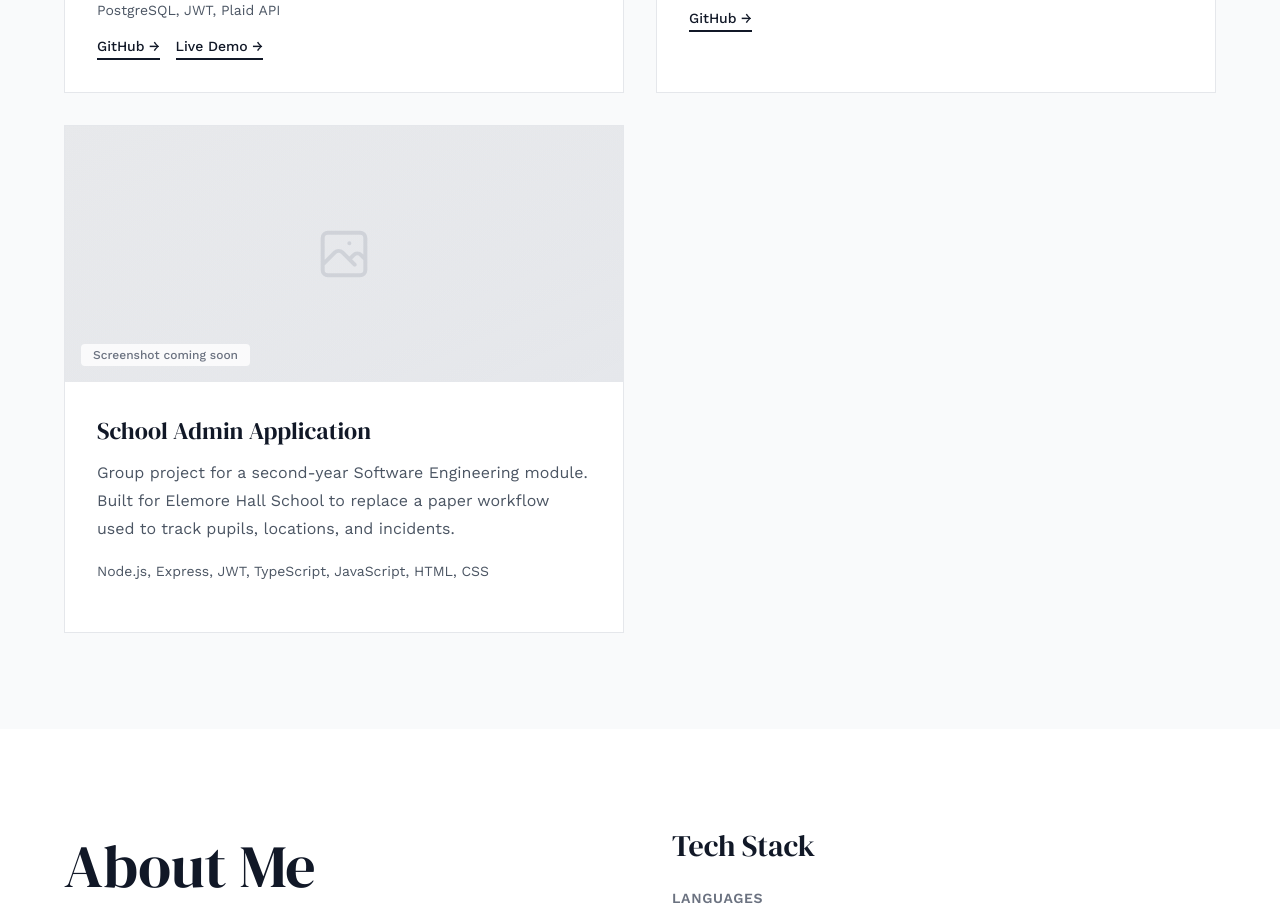
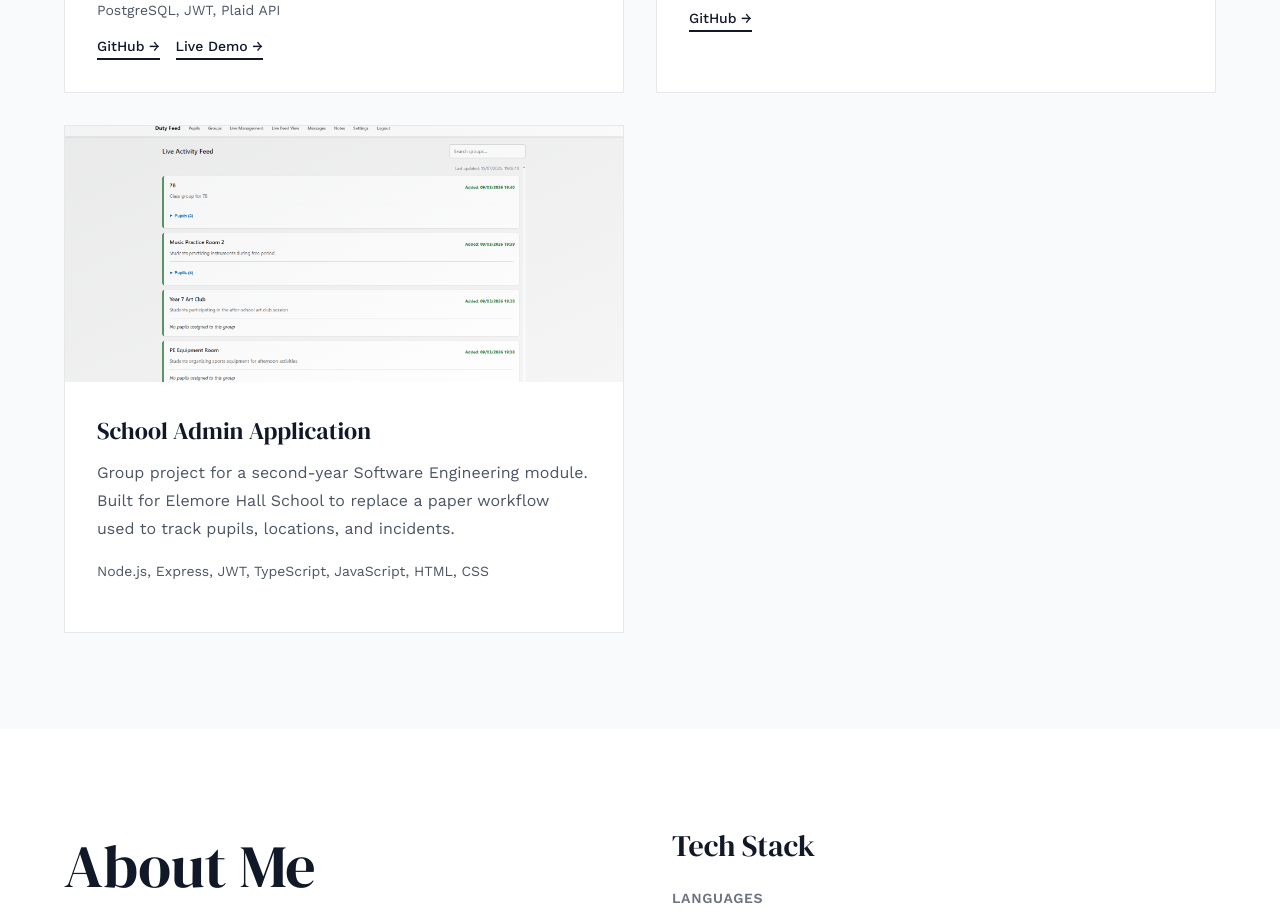
Before and after one commit to BrookeCunningham/projects-portfolio-website, a React (Vite) app: page / in a window 1280 px wide. Shown: the part 1300-2219 px from the top of the page. Built offline with nearby package versions, Linux system fonts and the light colour scheme.

Commit message:
add ehs photo

```diff
--- a/src/App.jsx
+++ b/src/App.jsx
@@ -32,7 +32,7 @@ function App() {
       "Node.js, Express, JWT, TypeScript, JavaScript, HTML, CSS",
     github: "",
     demo: "",
-    image: null
+    image: '/ehs.png'
   }
 ]
 
```
Also changed, not shown: public/ehs.png (added), 1 other file (tests, documents, lock files or other folders).
